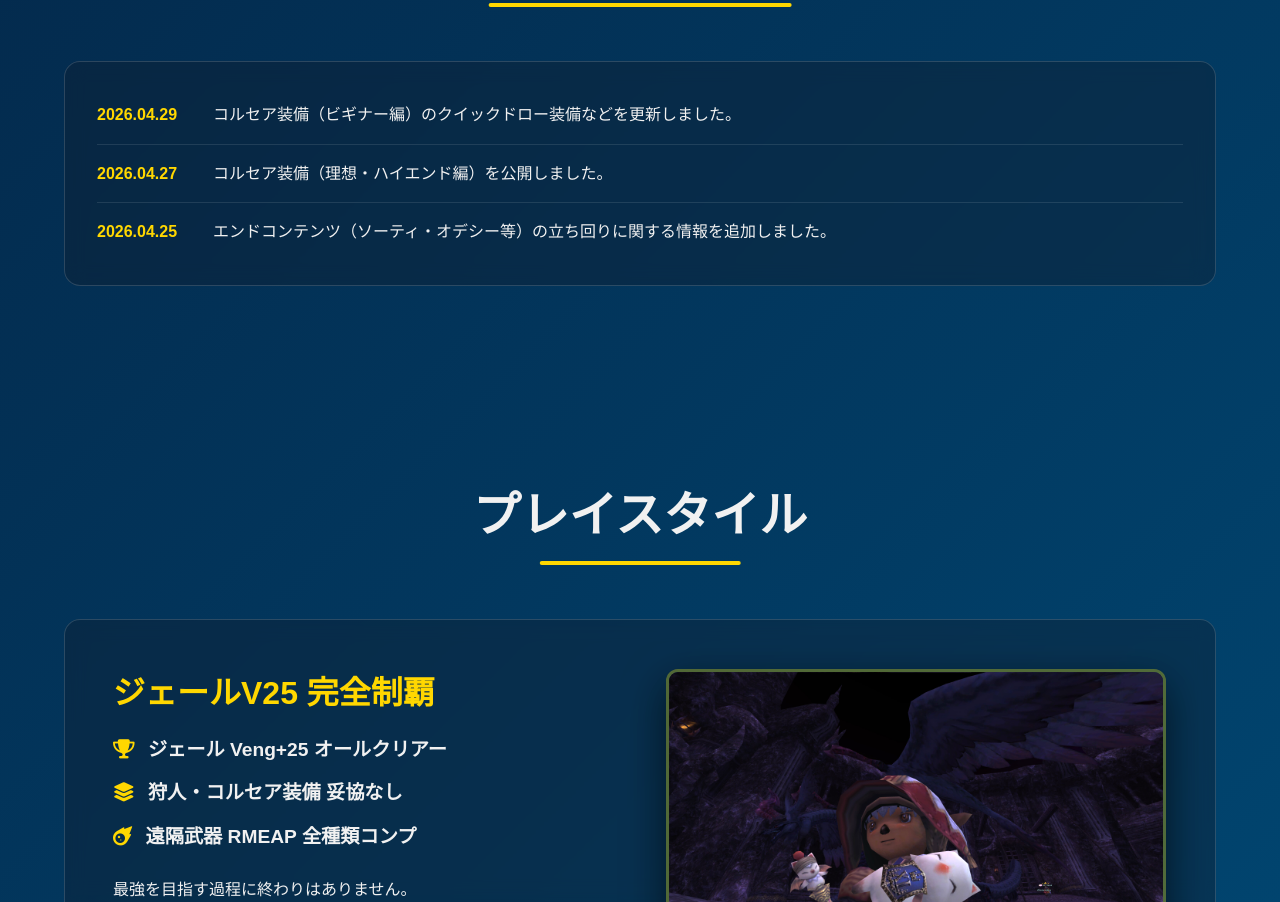
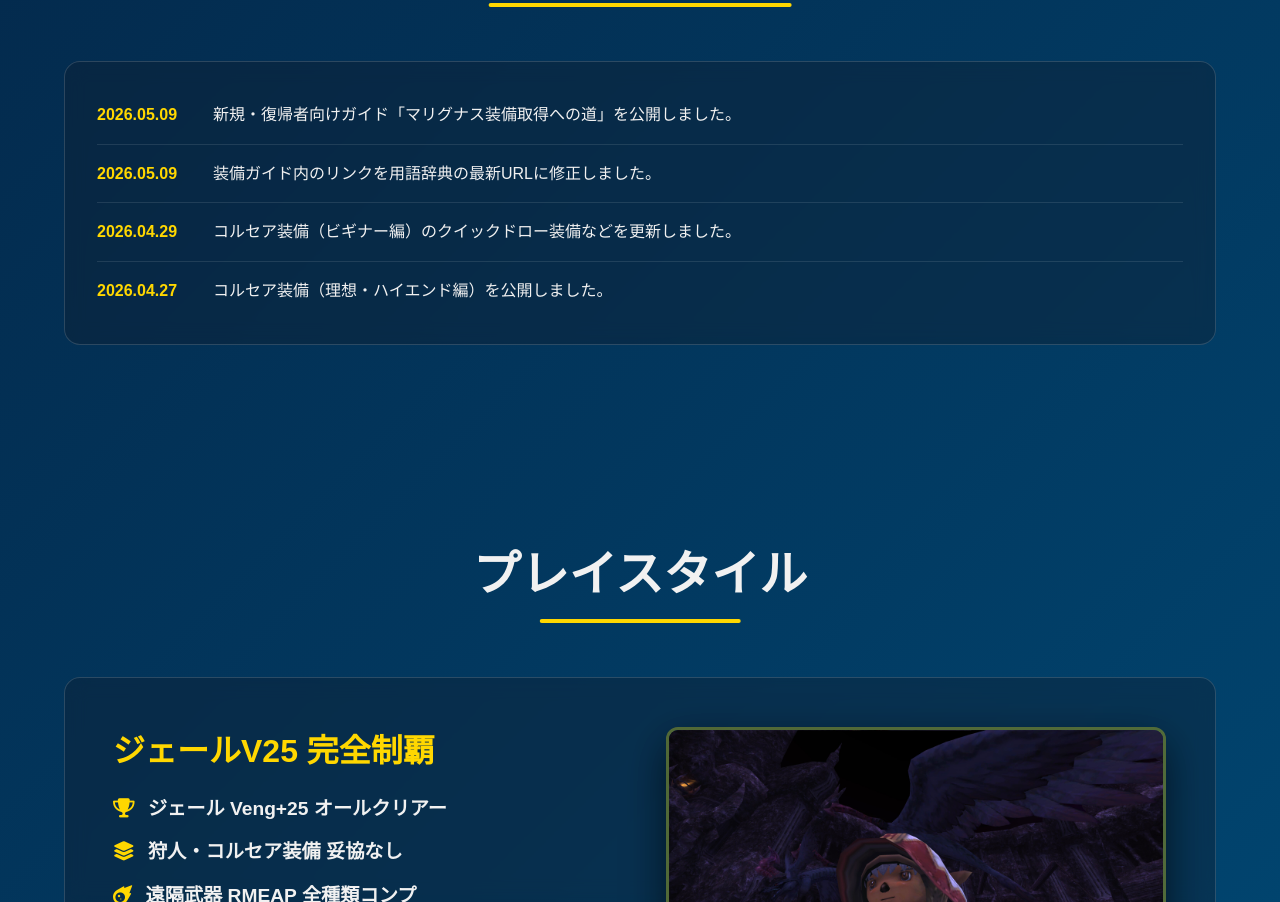
Before and after one commit to Yuuchin-FF11/Yuuchin-RNG-COL, a plain HTML site: page index.html in a window 1280 px wide. Shown: the part 1577-2479 px from the top of the page. Drawn offline with Linux system fonts and the light colour scheme; a web font is replaced by a local one.

Commit message:
Update What's New section on homepage with recent guide updates

```diff
--- a/index.html
+++ b/index.html
@@ -120,16 +120,20 @@
                 <div class="card glass-card">
                     <ul style="list-style: none; padding: 1rem 0.5rem; margin: 0;">
                         <li style="margin-bottom: 1rem; padding-bottom: 1rem; border-bottom: 1px solid rgba(255, 255, 255, 0.1); display: flex; flex-wrap: wrap;">
+                            <span style="color: var(--accent-color); font-weight: bold; margin-right: 1rem; min-width: 100px;">2026.05.09</span>
+                            <a href="article.html?file=articles/beginner_guide.md" style="color: inherit; text-decoration: none; transition: color 0.3s;" onmouseover="this.style.color='var(--accent-color)'" onmouseout="this.style.color='inherit'">新規・復帰者向けガイド「マリグナス装備取得への道」を公開しました。</a>
+                        </li>
+                        <li style="margin-bottom: 1rem; padding-bottom: 1rem; border-bottom: 1px solid rgba(255, 255, 255, 0.1); display: flex; flex-wrap: wrap;">
+                            <span style="color: var(--accent-color); font-weight: bold; margin-right: 1rem; min-width: 100px;">2026.05.09</span>
+                            <span>装備ガイド内のリンクを用語辞典の最新URLに修正しました。</span>
+                        </li>
+                        <li style="margin-bottom: 1rem; padding-bottom: 1rem; border-bottom: 1px solid rgba(255, 255, 255, 0.1); display: flex; flex-wrap: wrap;">
                             <span style="color: var(--accent-color); font-weight: bold; margin-right: 1rem; min-width: 100px;">2026.04.29</span>
                             <a href="article.html?file=articles/corsair_equip_beginner.md" style="color: inherit; text-decoration: none; transition: color 0.3s;" onmouseover="this.style.color='var(--accent-color)'" onmouseout="this.style.color='inherit'">コルセア装備（ビギナー編）のクイックドロー装備などを更新しました。</a>
                         </li>
-                        <li style="margin-bottom: 1rem; padding-bottom: 1rem; border-bottom: 1px solid rgba(255, 255, 255, 0.1); display: flex; flex-wrap: wrap;">
+                        <li style="display: flex; flex-wrap: wrap;">
                             <span style="color: var(--accent-color); font-weight: bold; margin-right: 1rem; min-width: 100px;">2026.04.27</span>
                             <a href="article.html?file=articles/corsair_equip.md" style="color: inherit; text-decoration: none; transition: color 0.3s;" onmouseover="this.style.color='var(--accent-color)'" onmouseout="this.style.color='inherit'">コルセア装備（理想・ハイエンド編）を公開しました。</a>
-                        </li>
-                        <li style="display: flex; flex-wrap: wrap;">
-                            <span style="color: var(--accent-color); font-weight: bold; margin-right: 1rem; min-width: 100px;">2026.04.25</span>
-                            <span>エンドコンテンツ（ソーティ・オデシー等）の立ち回りに関する情報を追加しました。</span>
                         </li>
                     </ul>
                 </div>
```
